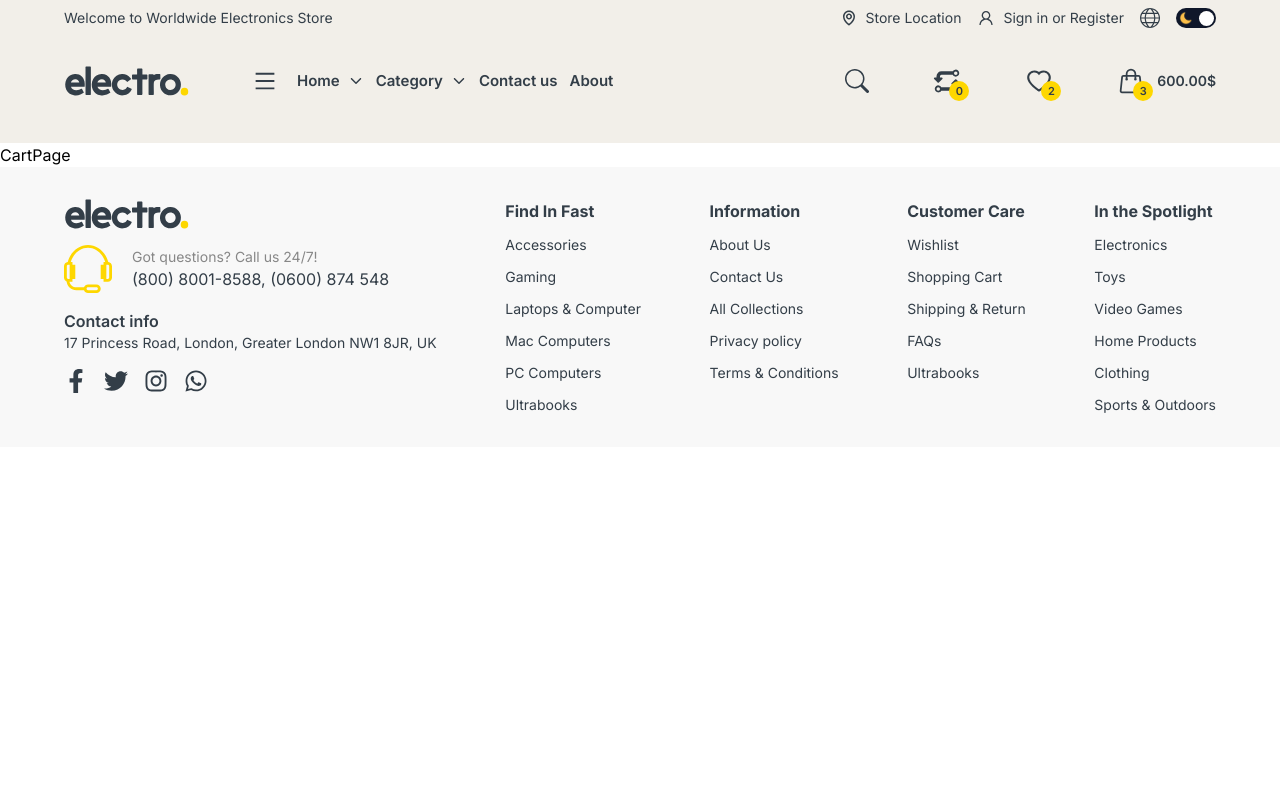
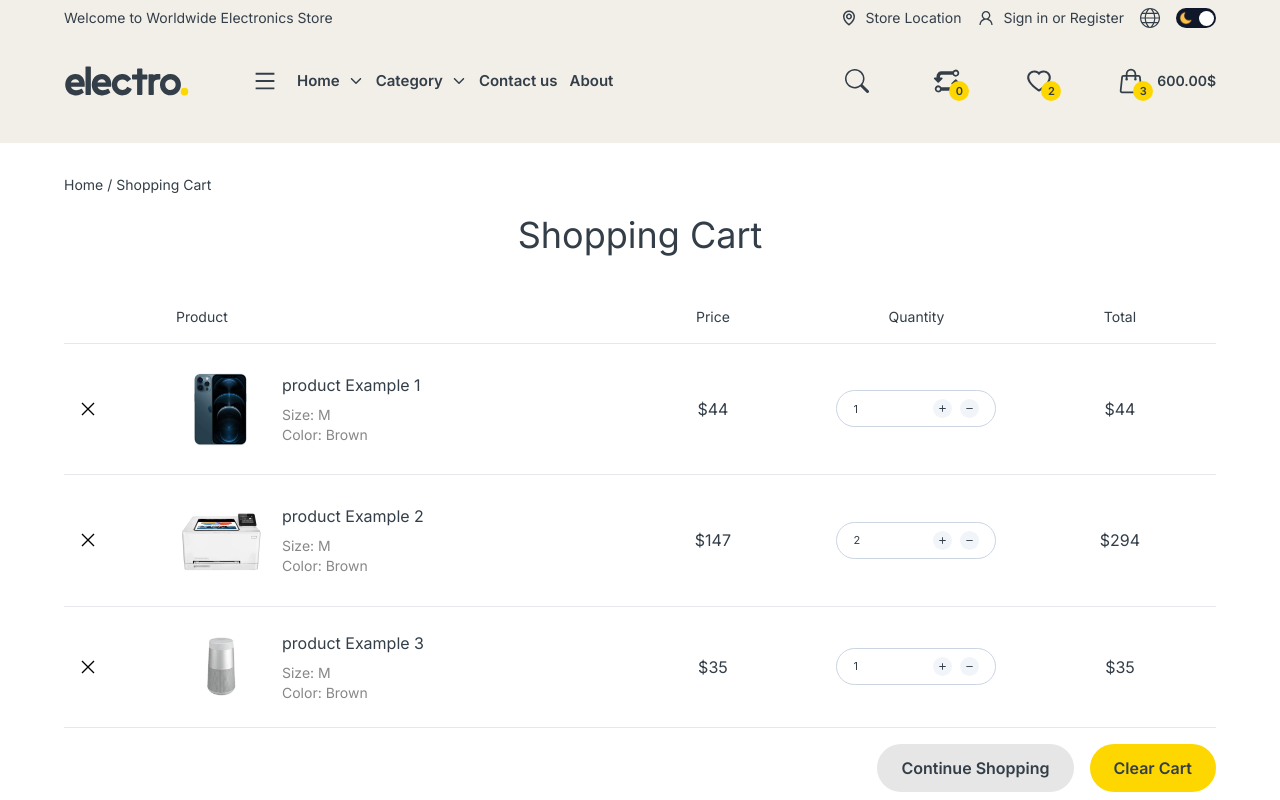
Before and after one commit to DevoAhmedIsmail/electro, a Next.js app: page /cart in a window 1280 px wide. Shown: the top 800 px of the page. Built offline with nearby package versions, Linux system fonts and the light colour scheme.

Commit message:
add table of cart and make it responsive

```diff
--- a/app/cart/page.tsx
+++ b/app/cart/page.tsx
@@ -1,8 +1,20 @@
 import React from 'react'
+import Container from '@/components/Container'
+import Breadcrumbs from '@/components/Breadcrumbs/Breadcrumbs'
+import TableCart from '@/components/CartPage/TableCart/TableCart'
+
+import { cartProducts } from '@/data/ProductsSections'
 
 const CartPage = () => {
   return (
-    <div>CartPage</div>
+    <main className='bg-[var(--bgMode)] py-8 text-[var(--textColor)]'>
+      <Container>
+        <Breadcrumbs currentTitle='Shopping Cart' />
+        <h1 className='text-4xl text-center py-5'>Shopping Cart</h1>
+
+        <TableCart cartProducts={cartProducts} />
+      </Container>
+    </main>
   )
 }
 
--- a/components/Breadcrumbs/Breadcrumbs.tsx
+++ b/components/Breadcrumbs/Breadcrumbs.tsx
@@ -5,15 +5,22 @@ const Breadcrumbs = ({
   category,
   currentTitle,
 }: {
-  category: string;
+  category?: string;
   currentTitle: string;
 }) => {
   return (
     <div className="text-sm text-[var(--textColor)] flex items-center gap-1">
       <Link href="/" className="hover:text-[var(--yellowColor)]">Home</Link>
       /
-      <Link href={`/category/${category}`} className="hover:text-[var(--yellowColor)]">{category}</Link>
-      /
+      {
+        category && (
+          <>
+            <Link href={`/category/${category}`} className="hover:text-[var(--yellowColor)]">{category}</Link>
+            /
+          </>
+        )
+      }
+
       <p>{currentTitle}</p>
     </div>
   );
--- /dev/null
+++ b/components/Button/Button.tsx
@@ -0,0 +1,34 @@
+import React from 'react'
+
+type ButtonProps = {
+    text: string,
+    primary?: boolean,
+    secondary?: boolean,
+    fit?: boolean,
+    full?: boolean,
+    clickHandler?: () => void,
+    classes?: string,
+    isLoading?: boolean
+}
+
+const Button = ({text, primary, secondary, fit, full, clickHandler, classes, isLoading}: ButtonProps) => {
+  return (
+    <button
+        onClick={clickHandler}
+        disabled={isLoading}
+        className={`
+            rounded-full flex justify-center items-center text-[#333e48] font-semibold text-[16px] transition duration-300 py-3 px-6
+            ${primary && "bg-[var(--yellowColor)] hover:bg-[#333e48] hover:text-white"}
+            ${secondary && "bg-[#e6e6e6] hover:bg-[var(--yellowColor)] "}
+            ${full ? "w-full" : "w-fit"}
+            ${classes}
+            ${isLoading && "cursor-not-allowed"}
+        `}
+    >
+        {isLoading && <div className="w-5 h-5 border-2 border-slate-400 border-t-[#333e48] rounded-full animate-spin mr-2"></div>}
+        {text}
+    </button>
+  )
+}
+
+export default Button
--- /dev/null
+++ b/components/CartPage/TableCart/Quantity.tsx
@@ -0,0 +1,32 @@
+import React from "react";
+import { BiMinus, BiPlus } from "react-icons/bi";
+
+const Quantity = ({
+  quantity,
+  handleQuantity,
+}: {
+  quantity: number;
+  handleQuantity: (action: string) => void;
+}) => {
+  return (
+    <div className="border border-slate-300 rounded-full py-2 px-4 flex items-center justify-between text-[11px] w-full min-[920px]:w-[160px] mx-auto">
+      <p>{quantity}</p>
+      <div className="flex items-center gap-2">
+        <button
+          className="bg-slate-100 flex items-center justify-center p-1 rounded-full"
+          onClick={() => handleQuantity("add")}
+        >
+          <BiPlus />
+        </button>
+        <button
+          className="bg-slate-100 flex items-center justify-center p-1 rounded-full"
+          onClick={() => handleQuantity("remove")}
+        >
+          <BiMinus />
+        </button>
+      </div>
+    </div>
+  );
+};
+
+export default Quantity;
--- /dev/null
+++ b/components/CartPage/TableCart/TableCart.css
@@ -0,0 +1,23 @@
+.table_column {
+    padding: 16px;
+}
+
+.table_column_item {
+    padding: 24px 16px;
+}
+
+.table_column-1 {
+    flex: 0 0 8.33333%;
+}
+.table_column-2 {
+    flex: 0 0 39.666666%;
+}
+.table_column-3 {
+    flex: 0 0 16.66667%;
+}
+.table_column-4 {
+    flex: 0 0 18.66666%;
+}
+.table_column-5 {
+    flex: 0 0 16.666667%;
+}
--- /dev/null
+++ b/components/CartPage/TableCart/TableCart.tsx
@@ -0,0 +1,39 @@
+"use client"
+
+import { cartData } from "@/types/productsType"
+import "./TableCart.css"
+import TableHeader from "./TableHeader"
+import TableItem from "./TableItem"
+import Button from "@/components/Button/Button"
+import { useRouter } from "next/navigation";
+import { useState } from "react"
+
+
+const TableCart = ({cartProducts}: {cartProducts: cartData[]}) => {
+  const router = useRouter();
+  const [loadingHomePage, setLoadingHomePage] = useState(false);
+
+  const handleContinueShopping = () => {
+    setLoadingHomePage(true);
+    router.push("/");
+  }
+
+  return (
+    <div className="mt-4">
+        <TableHeader />
+        {
+            cartProducts.map(cartItem=>(
+                <TableItem key={cartItem.id} cartItem={cartItem} />
+            ))
+        }
+
+        <div className="flex items-center justify-end flex-col min-[787px]:flex-row gap-4 mt-4">
+          <Button text="Continue Shopping" secondary classes="max-[787px]:w-full" clickHandler={handleContinueShopping} isLoading={loadingHomePage} />
+          <Button text="Clear Cart" primary classes="max-[787px]:w-full"  />
+        </div>
+
+    </div>
+  )
+}
+
+export default TableCart
--- /dev/null
+++ b/components/CartPage/TableCart/TableHeader.tsx
@@ -0,0 +1,15 @@
+import React from 'react'
+
+const TableHeader = () => {
+  return (
+    <div className='hidden min-[787px]:flex items-center border-b'>
+        <div className="table_column table_column-1"></div>
+        <div className="table_column table_column-2 text-sm">Product</div>
+        <div className="table_column table_column-3 text-sm text-center">Price</div>
+        <div className="table_column table_column-4 text-sm text-center">Quantity</div>
+        <div className="table_column table_column-5 text-sm text-center">Total</div>
+    </div>
+  )
+}
+
+export default TableHeader
--- /dev/null
+++ b/components/CartPage/TableCart/TableItem.tsx
@@ -0,0 +1,60 @@
+"use client"
+
+import { cartData } from '@/types/productsType'
+import Image from 'next/image'
+import React, { useState } from 'react'
+
+import { GrClose } from 'react-icons/gr'
+import Quantity from './Quantity'
+import Button from '@/components/Button/Button'
+
+const TableItem = ({cartItem}: {cartItem: cartData}) => {
+    const [quantity, setQuantity] = useState(cartItem.quantity);
+
+    const handleQuantity = (action: string) => {
+        if(action === "add"){
+            setQuantity(quantity + 1)
+        }else {
+            if(quantity > 1){
+                setQuantity(quantity - 1)
+            }
+        }
+    }
+
+    // TODO: useEffect for post the new quantity to the DB
+
+  return (
+    <div className='flex items-start min-[787px]:items-center flex-col min-[787px]:flex-row border-b'>
+        <div className="table_column_item table_column-1 hidden min-[787px]:block"><GrClose className=" cursor-pointer" /></div>
+        <div className="table_column_item table_column-2">
+            <div className='flex items-start min-[787px]:items-center gap-4'>
+                <div>
+                    <Image src={cartItem.imgSrc} alt={cartItem.title} width={90} height={82} className='object-contain' />
+                </div>
+                <div className='flex flex-col flex-1'>
+                    <p className='mb-2'>{cartItem.title}</p>
+                    <p className='text-sm text-[var(--softTextColor)]'>Size: M</p>
+                    <p className='text-sm text-[var(--softTextColor)]'>Color: Brown</p>
+                    <p className="block min-[787px]:hidden py-4">${cartItem.price}</p>
+
+                    <div className="block min-[787px]:hidden">
+                        <Quantity quantity={quantity} handleQuantity={handleQuantity} />
+                    </div>
+
+                    <Button text="Remove" secondary fit classes="block min-[787px]:hidden mt-4 text-[14px] py-[10px] px-[25px]" />
+                </div>
+            </div>
+        </div>
+
+        <div className="table_column_item table_column-3 text-center hidden min-[787px]:block">${cartItem.price}</div>
+
+        <div className="table_column_item table_column-4 text-center hidden min-[787px]:block">
+            <Quantity quantity={quantity} handleQuantity={handleQuantity} />
+        </div>
+
+        <div className="table_column_item table_column-5 text-center hidden min-[787px]:block">${cartItem.price * quantity}</div>
+    </div>
+  )
+}
+
+export default TableItem
```
